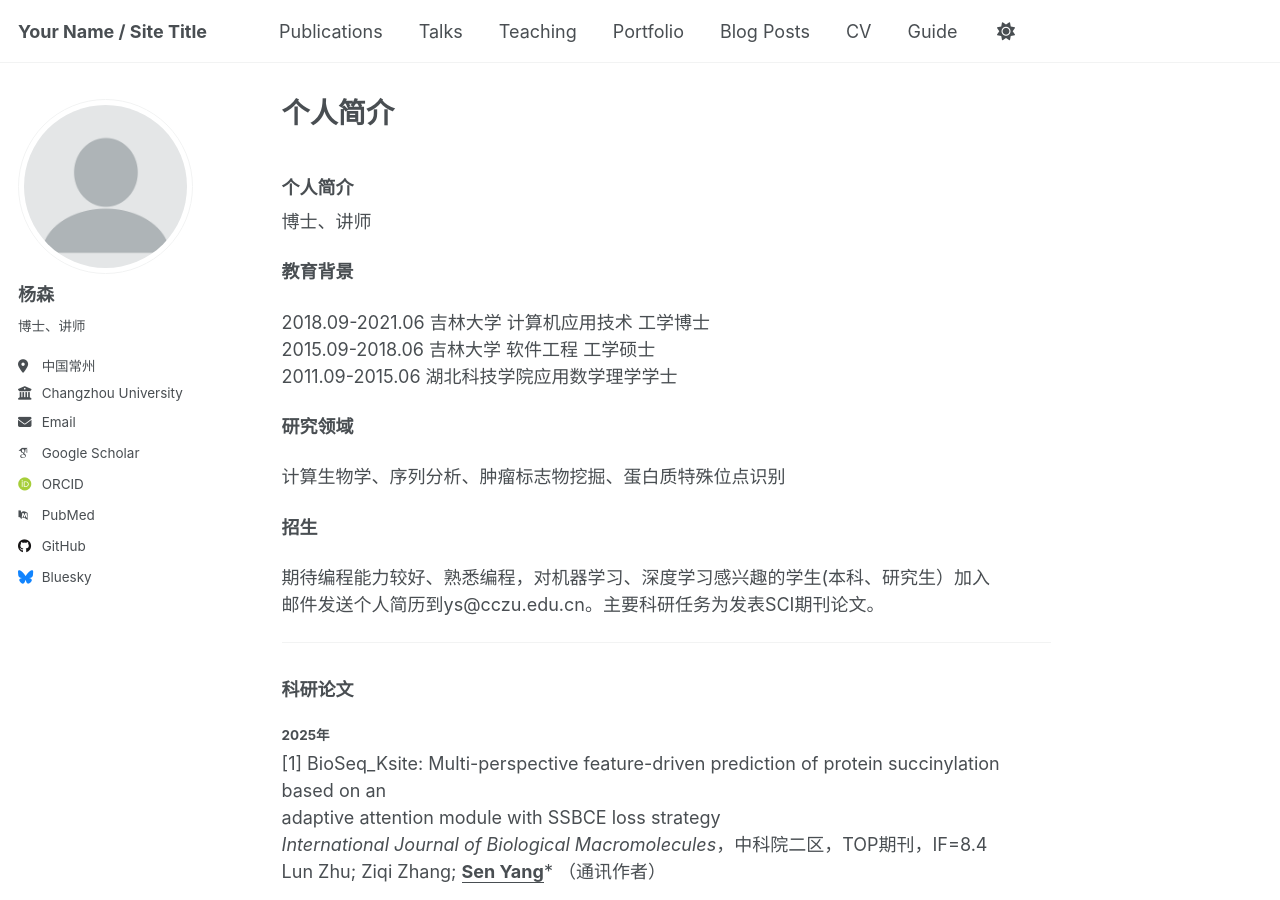
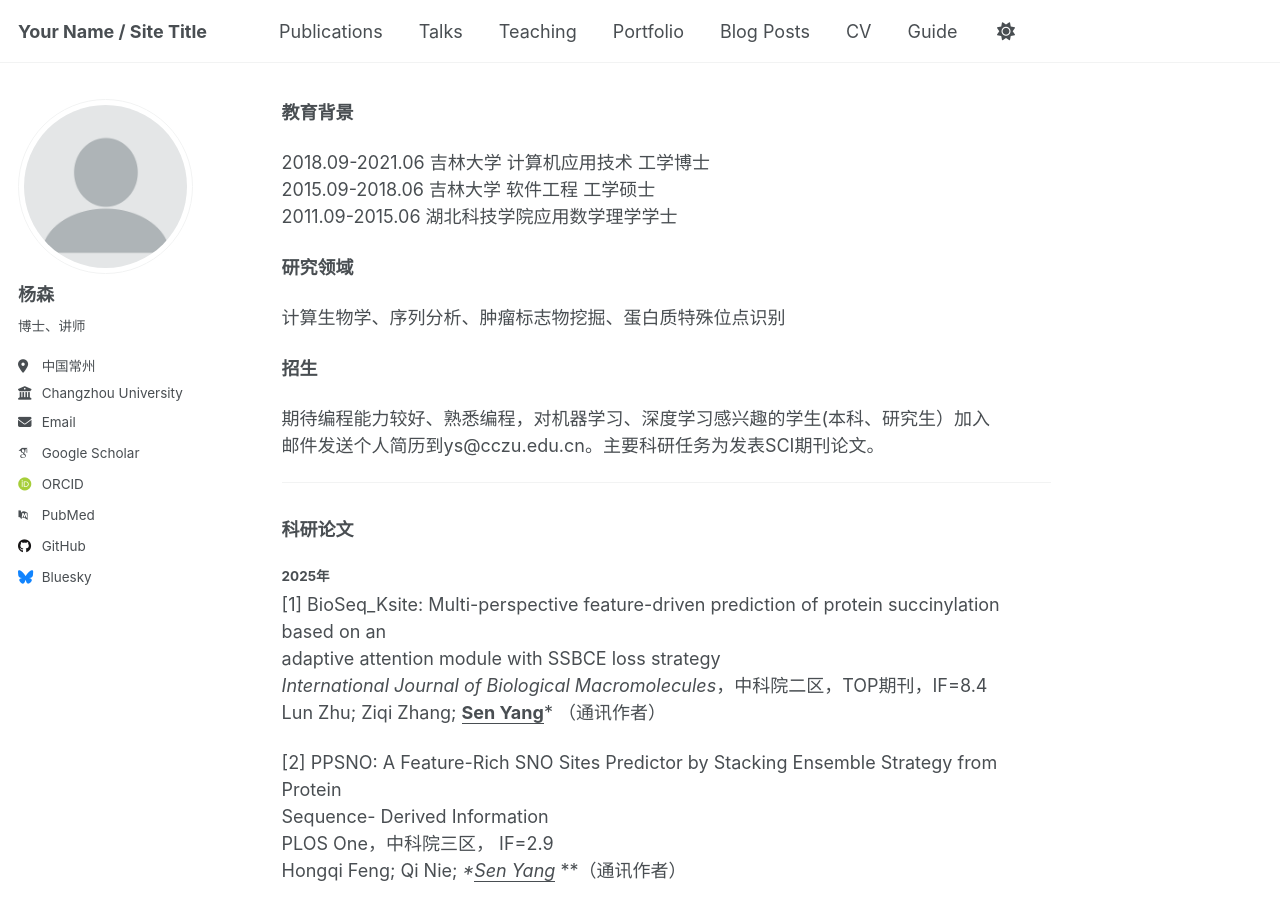
Before and after one commit to abcair/ys, a Jekyll site: the page built from _pages/about.md, in a window 1280 px wide and 900 px high. Built offline with Jekyll 4.4.1, drawn with Linux system fonts in a browser that asks for light colours; some web fonts are replaced; our own code applies the rules of GitHub Pages for plain Markdown files.

Commit message:
Update about.md

```diff
--- a/_pages/about.md
+++ b/_pages/about.md
@@ -6,10 +6,6 @@ redirect_from:
   - /about.html
 ---
 
-
-### 个人简介
-
-博士、讲师
 
 **教育背景**
 
```
